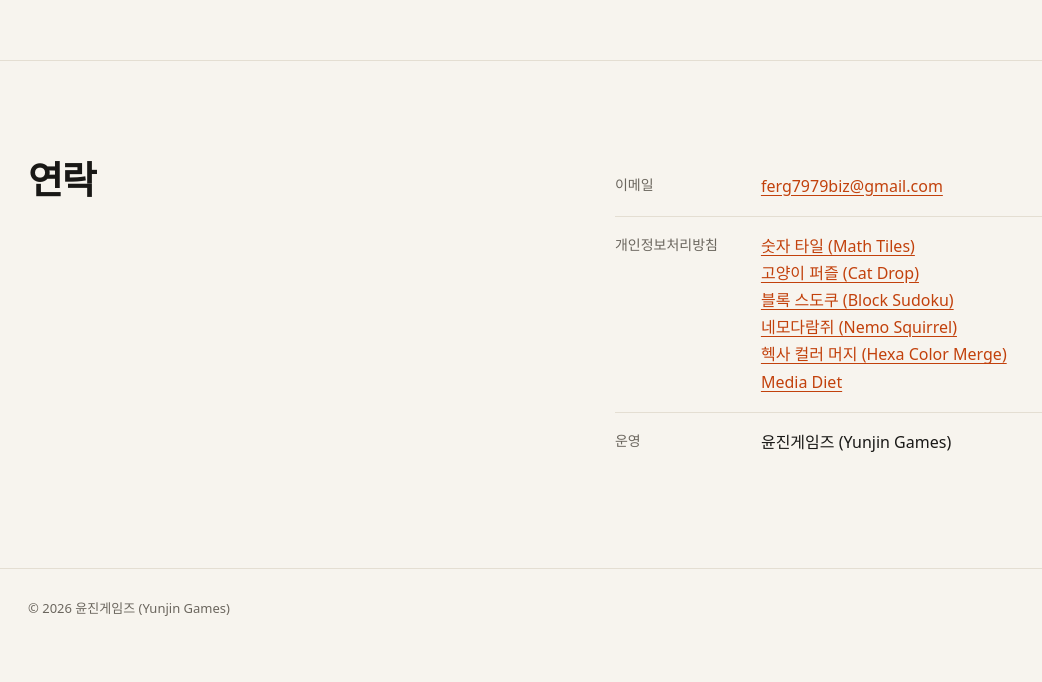
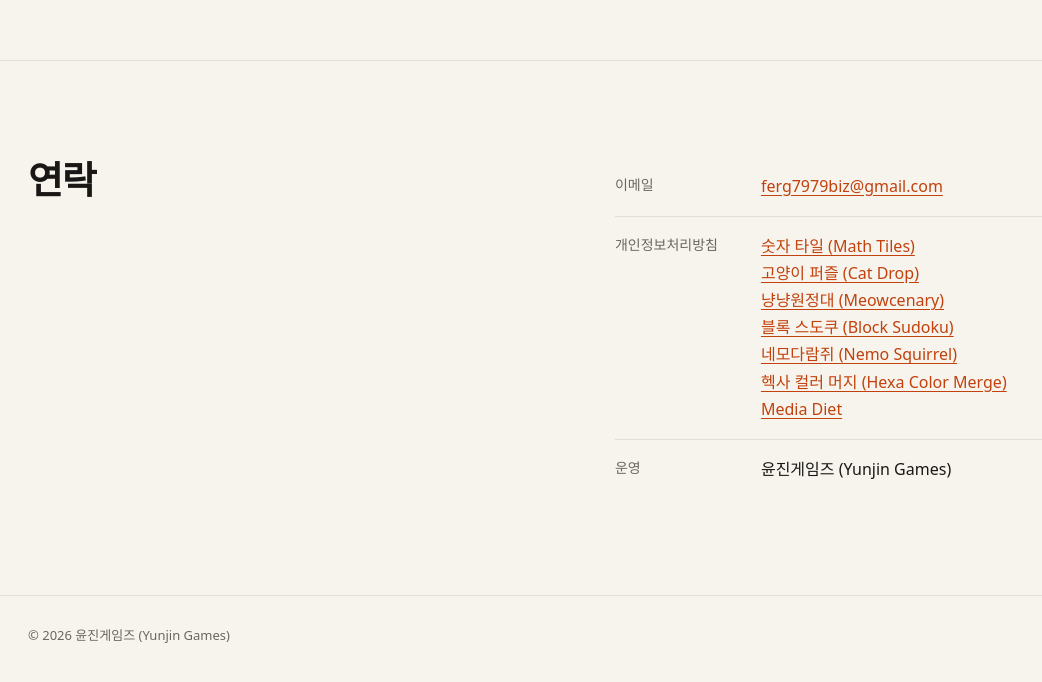
Before and after one commit to yunjin-games/yunjin-games.github.io, a plain HTML site: page index.html in a window 1280 px wide. Shown: the part 4785-5467 px from the top of the page, without its empty margins (0-1042 px from the left). Drawn offline with Linux system fonts and the light colour scheme; a web font is replaced by a local one.

Commit message:
냥냥원정대(Meowcenary) 개인정보처리방침 더함

```diff
--- a/index.html
+++ b/index.html
@@ -405,6 +405,7 @@ footer { border-top: 1px solid var(--line); padding: 28px 0 56px; color: var(--m
           <dd>
             <a href="privacy/math-tiles.html">숫자 타일 (Math Tiles)</a><br>
             <a href="privacy/?app=cat-drop">고양이 퍼즐 (Cat Drop)</a><br>
+            <a href="privacy/?app=meowcenary">냥냥원정대 (Meowcenary)</a><br>
             <a href="https://block-sudoku-yunjin.web.app">블록 스도쿠 (Block Sudoku)</a><br>
             <a href="privacy/nemo-squirrel.html">네모다람쥐 (Nemo Squirrel)</a><br>
             <a href="privacy/hexa-color-merge.html">헥사 컬러 머지 (Hexa Color Merge)</a><br>
```
